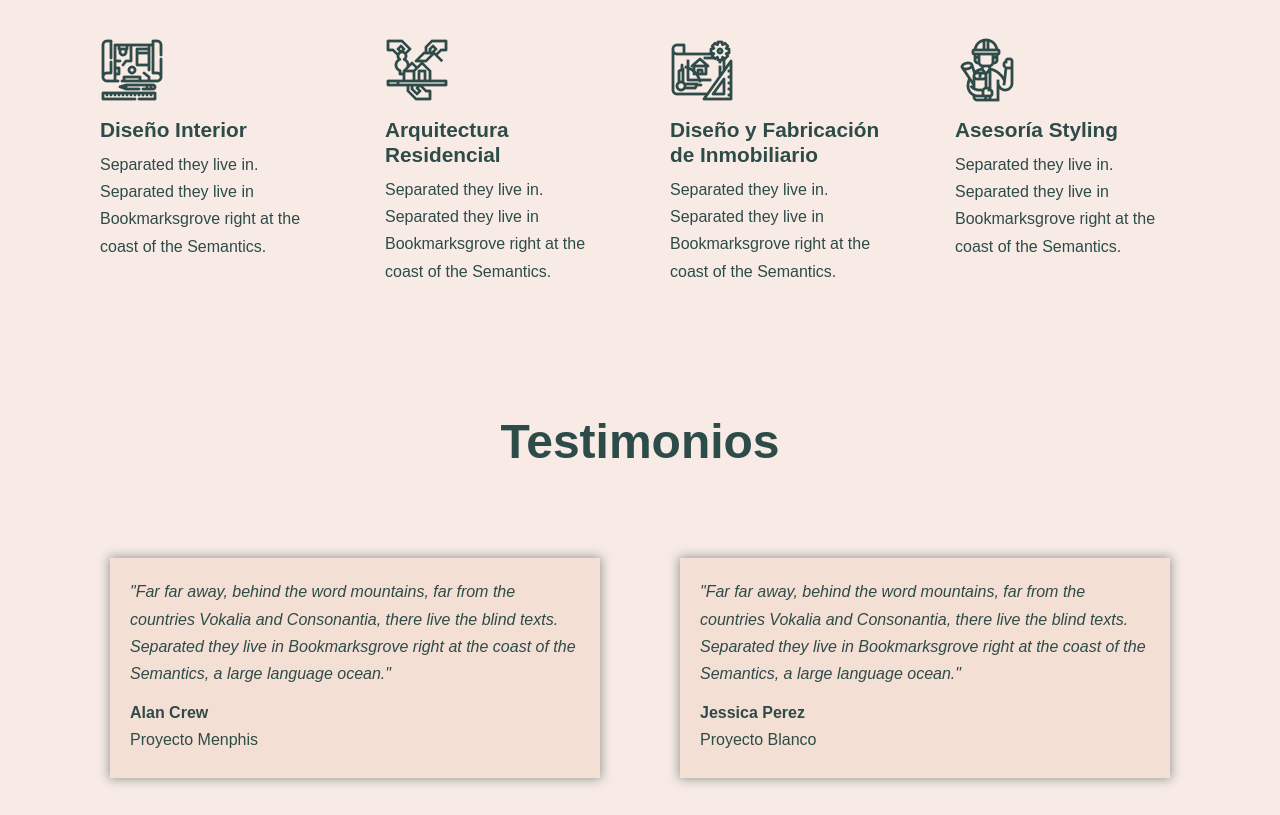
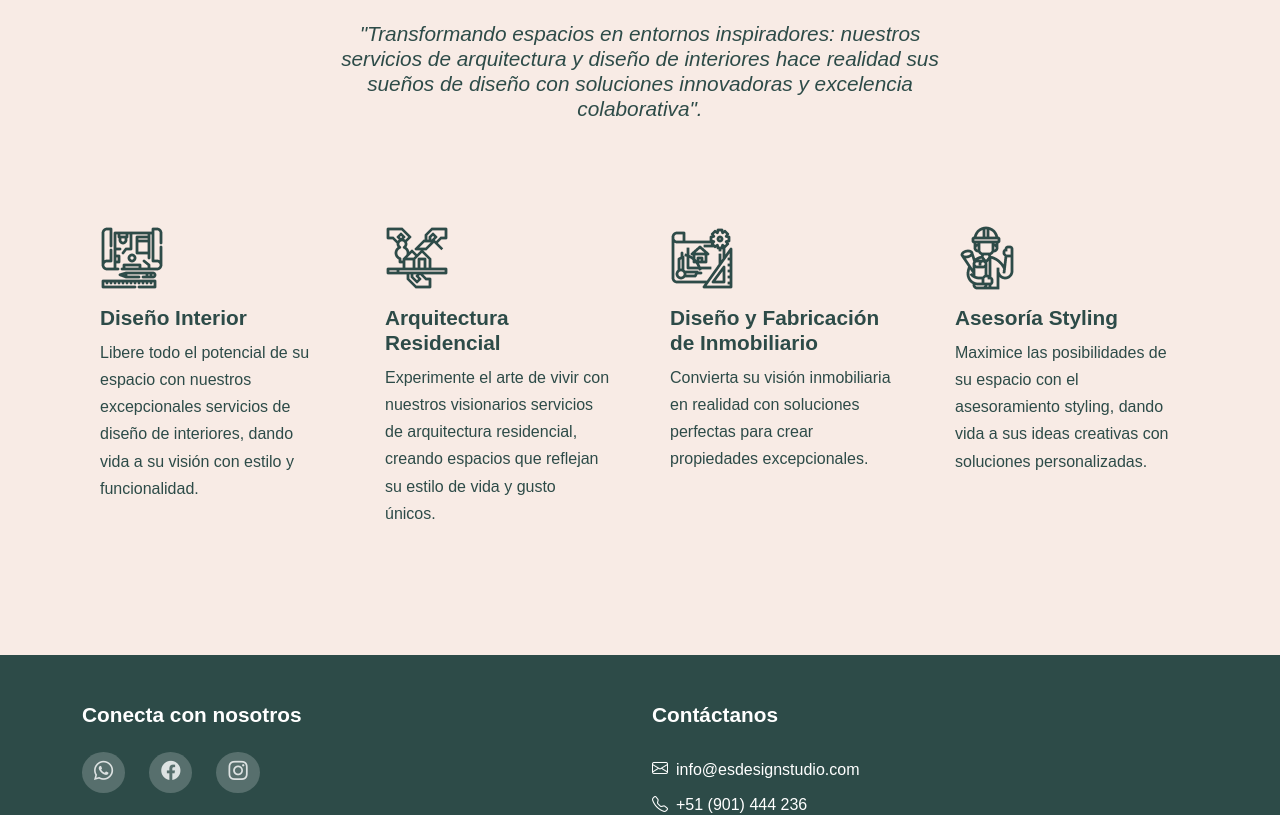
Before and after one commit to mchumpitazp/esdesign, a React (Create React App) app in the folder client/: page /servicios in a window 1280 px wide. Shown: the part 640-1455 px from the top of the page. Built offline with nearby package versions, Linux system fonts and the light colour scheme; a web font is replaced by a local one.

Commit message:
Updated Content

```diff
--- a/client/src/App.scss
+++ b/client/src/App.scss
@@ -491,10 +491,16 @@ footer {
 }
 
 #services-page {
+    .page-phrase {
+        display: flex;
+        justify-content: center;
+        padding-top: 5rem;
+        h4 { width: 50%; }
+    }
+
     #services {
-        padding-bottom: 0;
+        padding-bottom: 6rem;
         h2 { display: none; }
-
     }
 }
 
@@ -515,7 +521,7 @@ footer {
         align-items: center;
         gap: 1.5rem;
 
-    h4 { width: 30%; }
+        h4 { width: 30%; }
 
         .btn {
             width: 50%;
--- a/client/src/components/ConceptComponent.js
+++ b/client/src/components/ConceptComponent.js
@@ -8,7 +8,7 @@ function Concept () {
                 <div id="about-text" data-aos="fade-up" data-aos-delay="100">
                     <p><strong><strong>CONCEPTO</strong></strong></p>
                     <br/>
-                    <p>Separated they live in. Separated they live in Bookmarksgrove right at the coast of the Semantics, a large language ocean. <br/><br/> Far far away, behind the word mountains, far from the countries Vokalia and Consonantia, there live the blind texts. Separated they live in Bookmarksgrove right at the coast of the Semantics, a large language ocean.</p>
+                    <p>Con un enfoque personalizado y colaborativo, creamos espacios únicos y sostenibles que superan las expectativas del cliente. Desde la conceptualización hasta la realización, ES Design enfatiza el compromiso y la satisfacción del cliente. <br/><br/> Su experiencia abarca proyectos residenciales, comerciales y de hogar, y ofrece una amplia gama de servicios que incluyen diseño de interiores, fabricación de inmobilirario, diseño arquitectónico, asesoramiento y gestión de proyectos. <br/> <br/> ¡Deje que ES Design sea su socio de confianza para hacer realidad su visión!</p>
                 </div>
                 <div id="about-img"></div>
             </Container>
--- a/client/src/components/FooterComponent.js
+++ b/client/src/components/FooterComponent.js
@@ -39,7 +39,7 @@ function Footer () {
                     </Col>
                     <Col className="d-flex flex-column justify-content-between pb-5 order-md-1">
                         <div className="pb-5">
-                            <h4 className="pb-3"><strong>Connecta con nosotros</strong></h4>
+                            <h4 className="pb-3"><strong>Conecta con nosotros</strong></h4>
                             <div>
                                 <Button href="https://wa.me/51901444236" color="dark" outline target="_blank" rel="noopener noreferrer">
                                     <i className="bi bi-whatsapp"></i>
@@ -58,7 +58,7 @@ function Footer () {
                         </a>
                     </Col>
                 </Row>
-                <p className="text-center m-0">esDesignStudio &#169; 2023 All rights reserved.</p>
+                <p className="text-center m-0">ESDesignStudio &#169; 2023 All rights reserved.</p>
             </Container>
         </footer>
     );
--- a/client/src/components/HeadlineComponent.js
+++ b/client/src/components/HeadlineComponent.js
@@ -38,7 +38,7 @@ function Headline () {
                     <h3 className="m-0" data-aos="fade-up" data-aos-delay="100"><i>Arquitectura y Diseño <span>de Interiores</span></i></h3>
                     <br/>
                     <h1 data-aos="fade-up" data-aos-delay="200">
-                        <strong><strong>En esDesign <br/><span ref={animationRef}>creamos</span><br/> soluciones innovadoras</strong></strong>
+                        <strong><strong>En ES Design <br/><span ref={animationRef}>creamos</span><br/> soluciones innovadoras</strong></strong>
                     </h1>
                     <br/>
                     <Button href="/contactanos" color="dark" outline data-aos="fade-up" data-aos-delay="100">
--- a/client/src/components/ProjectsComponent.js
+++ b/client/src/components/ProjectsComponent.js
@@ -29,7 +29,7 @@ function Projects () {
                         </Row>
                         <div id="unique-content">
                             <h3><strong>Renovación Hogar</strong></h3>
-                            <h4>Construction</h4>
+                            <h4>Construcción</h4>
                         </div>
                     </a>
                 </div>
--- a/client/src/components/ServicesComponent.js
+++ b/client/src/components/ServicesComponent.js
@@ -12,28 +12,28 @@ function Services () {
                         <div>
                             <img height="64px" src="/icons/fi-1.png" alt="fi-icon-1"/>
                             <h4 className="service-name">Diseño Interior</h4>
-                            <p>Separated they live in. Separated they live in Bookmarksgrove right at the coast of the Semantics.</p>
+                            <p>Libere todo el potencial de su espacio con nuestros excepcionales servicios de diseño de interiores, dando vida a su visión con estilo y funcionalidad.</p>
                         </div>
                     </Col>
                     <Col data-aos="fade-up" data-aos-delay="100">
                         <div>
                         <img height="64px" src="/icons/fi-2.png" alt="fi-icon-2"/>
                             <h4 className="service-name">Arquitectura Residencial</h4>
-                            <p>Separated they live in. Separated they live in Bookmarksgrove right at the coast of the Semantics.</p>
+                            <p>Experimente el arte de vivir con nuestros visionarios servicios de arquitectura residencial, creando espacios que reflejan su estilo de vida y gusto únicos.</p>
                         </div>
                     </Col>
                     <Col data-aos="fade-up" data-aos-delay="200">
                         <div>
                         <img height="64px" src="/icons/fi-3.png" alt="fi-icon-3"/>
                             <h4 className="service-name">Diseño y Fabricación de Inmobiliario</h4>
-                            <p>Separated they live in. Separated they live in Bookmarksgrove right at the coast of the Semantics.</p>
+                            <p>Convierta su visión inmobiliaria en realidad con soluciones perfectas para crear propiedades excepcionales.</p>
                         </div>
                     </Col>
                     <Col data-aos="fade-up" data-aos-delay="300">
                         <div>
                         <img height="64px" src="/icons/fi-4.png" alt="fi-icon-4"/>
                             <h4 className="service-name">Asesoría Styling</h4>
-                            <p>Separated they live in. Separated they live in Bookmarksgrove right at the coast of the Semantics.</p>
+                            <p>Maximice las posibilidades de su espacio con el asesoramiento styling, dando vida a sus ideas creativas con soluciones personalizadas.</p>
                         </div>
                     </Col>
                 </Row>
--- a/client/src/components/ServicesPageComponent.js
+++ b/client/src/components/ServicesPageComponent.js
@@ -1,6 +1,5 @@
 import React from "react";
 import Services from "./ServicesComponent";
-import Testimonials from "./TestimonalsComponent";
 
 function ServicesPage () {
     React.useEffect(() => {
@@ -13,8 +12,11 @@ function ServicesPage () {
                 <h1><strong>Servicios</strong></h1>
             </div>
 
+            <div className="page-phrase">
+                <h4 className="text-center" data-aos="fade-up"><i>"Transformando espacios en entornos inspiradores: nuestros servicios de arquitectura y diseño de interiores hace realidad sus sueños de diseño con soluciones innovadoras y excelencia colaborativa".</i></h4>
+            </div>
+
             <Services />
-            <Testimonials />
         </div>
     );
 }
--- a/client/src/components/SingleProjectComponent.js
+++ b/client/src/components/SingleProjectComponent.js
@@ -1,6 +1,7 @@
 import React from "react";
 import { Container, Row, Col } from "reactstrap";
 import ProjectCarousel from "./ProjectCarouselComponent";
+import Testimonials from "./TestimonalsComponent";
 
 function SingleProject () {
     React.useEffect(() => {
@@ -17,13 +18,15 @@ function SingleProject () {
                             <br />
                             <h2 data-aos="fade-up" data-aos-delay="0"><strong>Renovación Hogar</strong></h2>
                             <br/>
-                            <p data-aos="fade-up" data-aos-delay="100">Far far away, behind the word mountains, far from the countries Vokalia and Consonantia, there live the blind texts. Separated they live in Bookmarksgrove right at the coast of the Semantics, a large language ocean. Far far away, behind the word mountains, far from the countries Vokalia and Consonantia.</p>
+                            <p data-aos="fade-up" data-aos-delay="100">ES Design completó con éxito un impresionante proyecto de renovación de vivienda que muestra su experiencia en la creación de espacios habitables funcionales y estéticamente agradables. Con una atención meticulosa a los detalles, soluciones de diseño innovadoras y un enfoque en la satisfacción del cliente. El resultado es una transformación del hogar en un oasis moderno que integra estilo, funcionalidad y comodidad para los propietarios.</p>
                         </div>
                     </Col>
                     <Col>
                        <ProjectCarousel />
                     </Col>
                 </Row>
+
+                <Testimonials />
             </Container>
         </div>
     );
--- a/client/src/components/TestimonalsComponent.js
+++ b/client/src/components/TestimonalsComponent.js
@@ -10,16 +10,16 @@ function Testimonials () {
                 <Row xs="1" md="2">
                     <Col data-aos="fade-up" data-aos-delay="200">
                         <div className="testimonial">
-                            <p>"Far far away, behind the word mountains, far from the countries Vokalia and Consonantia, there live the blind texts. Separated they live in Bookmarksgrove right at the coast of the Semantics, a large language ocean."</p>
+                            <p>"Gracias a la experiencia y la visión creativa de ES Design, nuestro proyecto de renovación de la casa resultó ser una experiencia perfecta y transformadora, que dio como resultado un espacio habitable impresionante que realmente se siente como la casa de nuestros sueños".</p>
                             <div>
-                                <h5><strong>Alan Crew</strong></h5>
-                                <h5>Proyecto Menphis</h5>
+                                <h5><strong>Andrés Saenz</strong></h5>
+                                <h5>Renovación Hogar</h5>
                             </div>
                         </div>
                     </Col>
                     <Col data-aos="fade-up" data-aos-delay="300">
                         <div className="testimonial">
-                            <p>"Far far away, behind the word mountains, far from the countries Vokalia and Consonantia, there live the blind texts. Separated they live in Bookmarksgrove right at the coast of the Semantics, a large language ocean."</p>
+                            <p>"Far far away, behind the word mountains, far from the countries Vokalia and Consonantia, there live the blind texts. Separated they live in Bookmarksgrove right at the coast of the Semantics, a large language ocean. Far far away, behind the word mountains, far from the countries Vokalia."</p>
                             <div>
                                 <h5><strong>Jessica Perez</strong></h5>
                                 <h5>Proyecto Blanco</h5>
```
Also changed, not shown: 1 other file (tests, documents, lock files or other folders).
